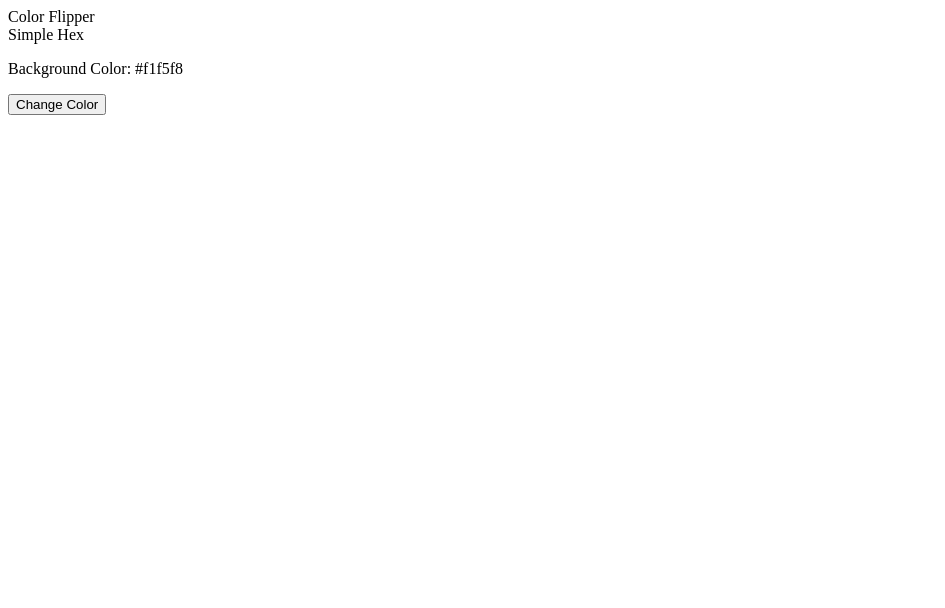
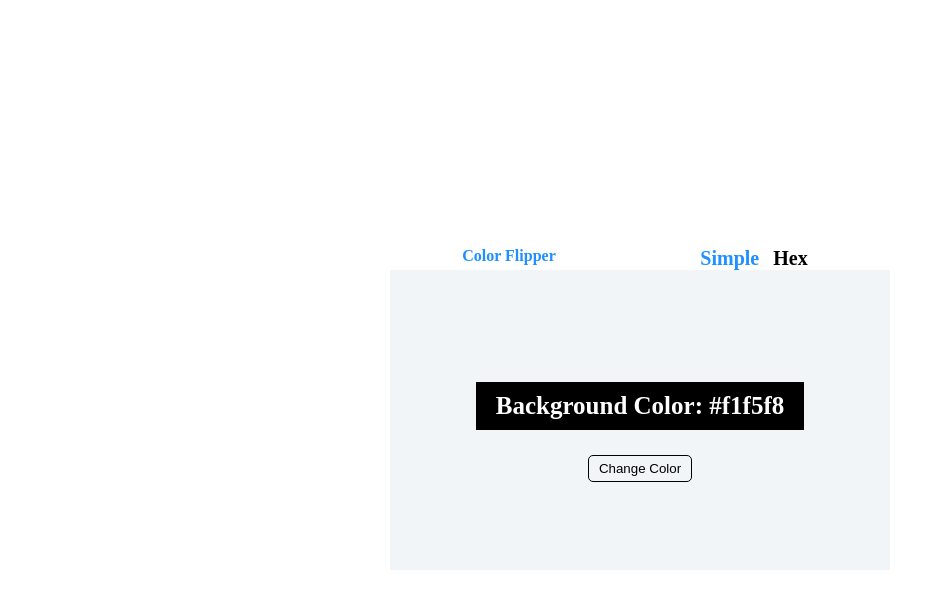
Before and after one commit to Zhyldyz1501/change-backgroundColor, a plain HTML site: page index.html in a window 1280 px wide. Shown: the whole page, without its empty margins (0-945 px from the left). Drawn offline with Linux system fonts and the light colour scheme.

Commit message:
style added

```diff
--- a/index.html
+++ b/index.html
@@ -1,5 +1,6 @@
 <!DOCTYPE html>
 <html lang="en">
+    <link rel="stylesheet" href="style.css">
 <head>
     <meta charset="UTF-8">
     <meta http-equiv="X-UA-Compatible" content="IE=edge">
@@ -11,13 +12,13 @@
         <header>
             <a class="name">Color Flipper</a>
             <div>
-                <a id="simple" class="active">Simple</a>
-                <a id="hex">Hex</a>
+                <a id="simple"  class="active colorControl">Simple</a>
+                <a id="hex" class='colorControl'>Hex</a>
             </div>
         </header>
         <main>
             <p>Background Color: <span> #f1f5f8</span></p>
-            <button>Change Color</button>
+            <button id='changeColorBtn'>Change Color</button>
         </main>
     </div>
     <script src='script.js'></script>
--- /dev/null
+++ b/style.css
@@ -0,0 +1,66 @@
+.container {
+    height: 100vh;
+    display: flex;
+    justify-content: center;
+    align-items: center;
+    flex-direction: column;
+}
+
+main {
+    background-color: #F1f5f8;
+    display: flex;
+    justify-content: center;
+    align-items: center;
+    flex-direction: column;
+    width: 500px;
+    height: 300px;
+}
+
+#changeColorBtn {
+    background-color: transparent;
+    border-radius: 5px;
+    border: 1px solid black;
+    padding: 5px 10px;
+
+}
+
+#changeColorBtn:hover {
+    color: white;
+    background-color: black;
+    cursor: pointer;
+    font-size: 15px;
+}
+
+p {
+    background-color: black;
+    color: white;
+    padding: 10px 20px;
+    font-size: 25px;
+    font-weight: bold;
+}
+
+header {
+    display: flex;
+    justify-content: space-around;
+    width: 500px;
+}
+
+.colorControl {
+    margin-right: 10px;
+    font-weight: bold;
+    font-size: 20px;
+}
+
+.colorControl:hover {
+    color: #1E90FF;
+    cursor: pointer;
+}
+
+.name {
+    color: #1E90FF;
+    font-weight: bold;
+}
+
+.active {
+    color: #1E90FF;
+}
```
